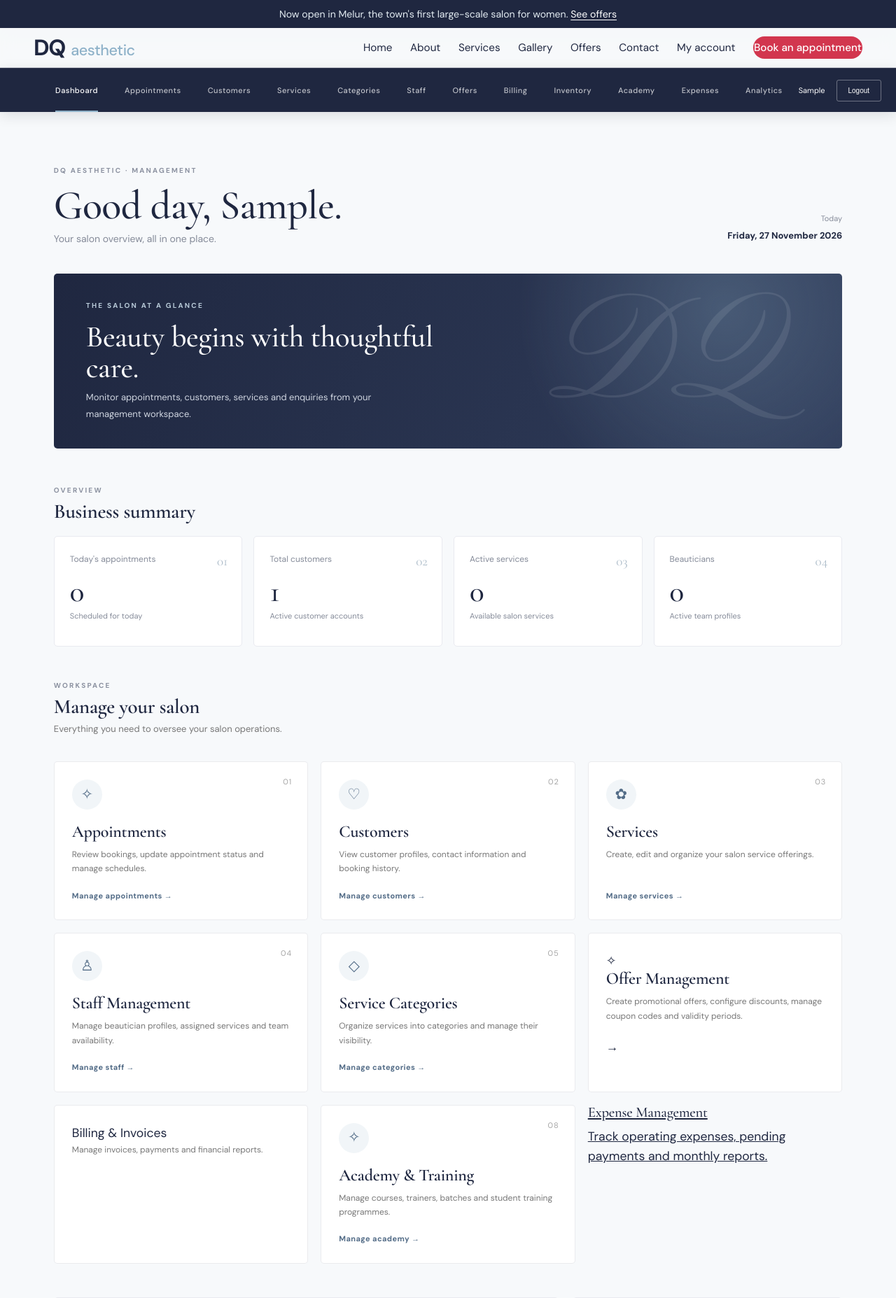
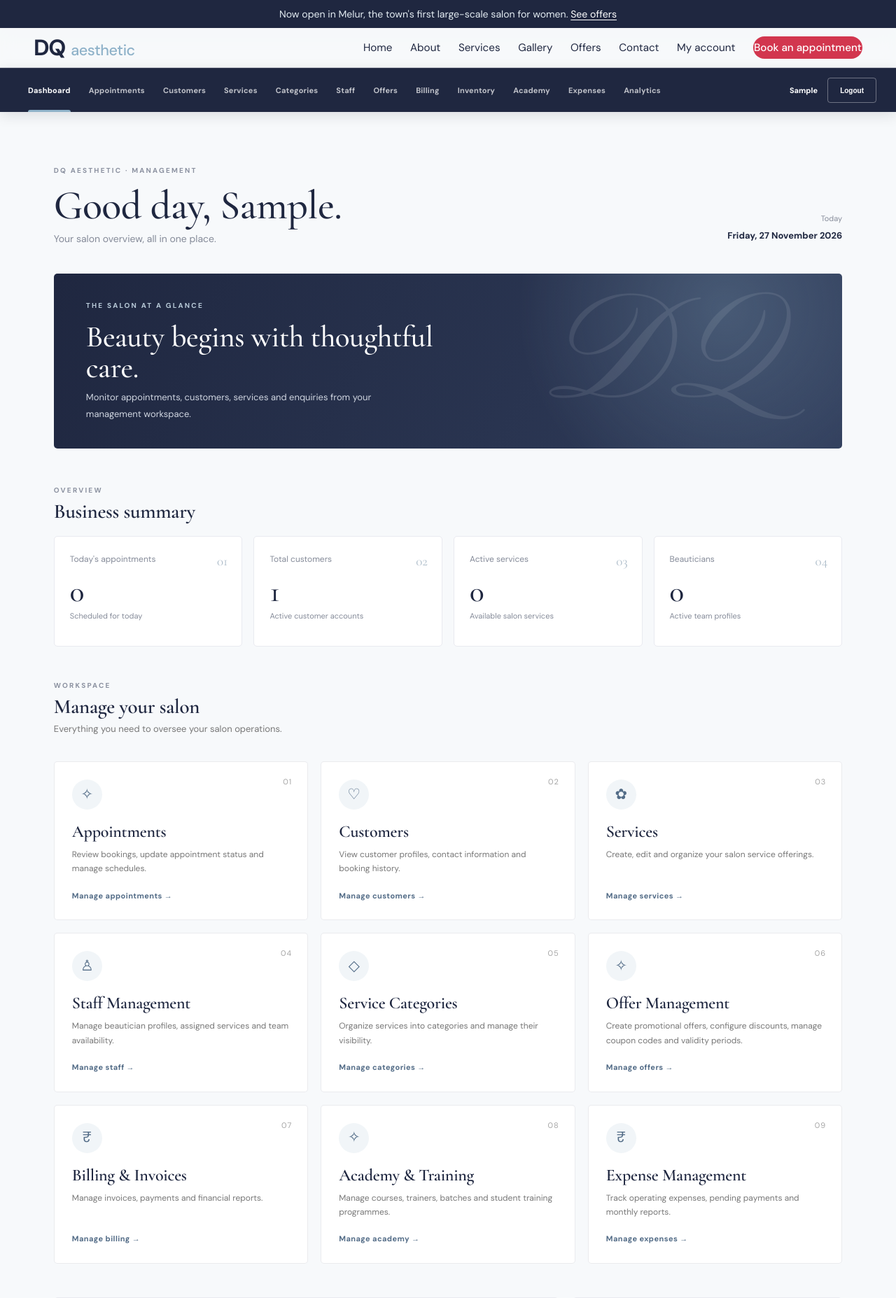
Before and after one commit to swethamanju2002/demo-parlour-project, a Django app: page /admin-panel/ in a window 1280 px wide. Shown: the top 1855 px of the page at 70% size. Run offline with Django 5.2, Linux system fonts and the light colour scheme; the visitor is signed in with stand-in values (Sample User, id 1); data comes from the database, SQL or seed files in the repository; data that the repository does not hold is empty.

Commit message:
all phases are completed

```diff
--- a/static/css/admin/navigation.css
+++ b/static/css/admin/navigation.css
@@ -4,9 +4,8 @@
 ========================================== */
 
 .admin-navigation {
-    position: sticky;
-    top: 0;
-    z-index: 1000;
+    position: relative;
+    z-index: 100;
     width: 100%;
     background: #1F2740;
     border-top: 1px solid rgba(255,255,255,0.08);
@@ -14,27 +13,41 @@
 }
 
 .admin-navigation-inner {
-    max-width: 1440px;
+    width: 100%;
+    max-width: 1600px;
     min-height: 62px;
     margin: 0 auto;
-    padding: 0 5%;
+    padding: 0 28px;
+
     display: flex;
     align-items: center;
-    gap: 8px;
+    gap: 2px;
+
+    overflow-x: auto;
+    overflow-y: hidden;
+    scrollbar-width: thin;
+    scrollbar-color: rgba(255,255,255,0.25) transparent;
 }
 
 .admin-nav-link {
     position: relative;
     display: inline-flex;
+    flex: 0 0 auto;
     align-items: center;
+    justify-content: center;
+
     min-height: 62px;
-    padding: 0 15px;
+    padding: 0 12px;
+
     color: rgba(255,255,255,0.72);
     text-decoration: none;
+    white-space: nowrap;
+
     font-size: 11px;
-    font-weight: 500;
-    letter-spacing: 0.5px;
-    transition: color 0.25s ease;
+    font-weight: 600;
+    letter-spacing: 0.2px;
+
+    transition: color 0.25s ease, background 0.25s ease;
 }
 
 .admin-nav-link:hover,
@@ -42,38 +55,61 @@
     color: #fff;
 }
 
+.admin-nav-link:hover {
+    background: rgba(255,255,255,0.04);
+}
+
 .admin-nav-link.active::after {
     content: "";
     position: absolute;
     bottom: 0;
-    left: 15px;
-    right: 15px;
-    height: 2px;
+    left: 12px;
+    right: 12px;
+    height: 3px;
     background: #8FB2C9;
+    border-radius: 3px 3px 0 0;
 }
 
 .admin-nav-account {
+    flex: 0 0 auto;
     margin-left: auto;
+
     display: flex;
     align-items: center;
-    gap: 16px;
+    justify-content: center;
+    gap: 14px;
+
+    padding-left: 16px;
     color: #fff;
+    white-space: nowrap;
     font-size: 11px;
+    font-weight: 600;
+}
+
+.admin-nav-account span {
+    white-space: nowrap;
 }
 
 .admin-nav-account form {
+    flex: 0 0 auto;
     margin: 0;
 }
 
 .admin-nav-account button {
-    padding: 9px 16px;
+    min-height: 36px;
+    padding: 0 17px;
+
     background: transparent;
     border: 1px solid rgba(255,255,255,0.35);
-    border-radius: 3px;
+    border-radius: 4px;
+
     color: #fff;
     font-size: 10px;
+    font-weight: 600;
+    white-space: nowrap;
+
     cursor: pointer;
-    transition: background 0.25s ease;
+    transition: background 0.25s ease, border-color 0.25s ease;
 }
 
 .admin-nav-account button:hover {
--- a/templates/admin_panel/dashboard.html
+++ b/templates/admin_panel/dashboard.html
@@ -128,16 +128,18 @@
             </a>
 
             <a href="{% url 'admin_panel:offers' %}" class="management-card">
-                <div class="management-card-icon">✧</div>
-                <div class="management-card-content">
-                    <h3>Offer Management</h3>
-                    <p>Create promotional offers, configure discounts, manage coupon codes and validity periods.</p>
-                </div>
-                <span class="management-card-arrow">→</span>
+                <span class="management-number">06</span>
+                <div class="management-icon">✧</div>
+                <h3>Offer Management</h3>
+                <p>Create promotional offers, configure discounts, manage coupon codes and validity periods.</p>
+                <span class="management-link">Manage offers →</span>
             </a>
-            <a href="{% url 'admin_panel:billing' %}" class="management-card">
-                <span>Billing & Invoices</span>
+           <a href="{% url 'admin_panel:billing' %}" class="management-card">
+                <span class="management-number">07</span>
+                <div class="management-icon">₹</div>
+                <h3>Billing &amp; Invoices</h3>
                 <p>Manage invoices, payments and financial reports.</p>
+                <span class="management-link">Manage billing →</span>
             </a>
             <a href="{% url 'admin_panel:academy_dashboard' %}" class="management-card">
             <span class="management-number">08</span>
@@ -146,11 +148,12 @@
             <p>Manage courses, trainers, batches and student training programmes.</p>
             <span class="management-link">Manage academy →</span>
             </a>
-            <a href="{% url 'admin_panel:expense_dashboard' %}" class="adm-management-card">
-                <div>
-                    <h3>Expense Management</h3>
-                    <p>Track operating expenses, pending payments and monthly reports.</p>
-                </div>
+            <a href="{% url 'admin_panel:expense_dashboard' %}" class="management-card">
+                <span class="management-number">09</span>
+                <div class="management-icon">₹</div>
+                <h3>Expense Management</h3>
+                <p>Track operating expenses, pending payments and monthly reports.</p>
+                <span class="management-link">Manage expenses →</span>
             </a>
         </div>
     </section>
--- a/templates/base/public.html
+++ b/templates/base/public.html
@@ -27,7 +27,12 @@
       {% else %}
         <a href="{% url 'accounts:login' %}">Sign in</a>
       {% endif %}
-      <a class="btn btn-primary btn-small" href="{% url 'client:dashboard' %}">Book an appointment</a>
+      {% if user.is_authenticated and user.role == "customer" %}
+          <a class="btn btn-primary btn-small"
+            href="{% url 'client:dashboard' %}">
+              Book an appointment
+          </a>
+      {% endif %}
     </nav>
   </div>
 </header>
@@ -75,7 +80,7 @@
         Billing
       </a>
         <a href="{% url 'admin_panel:inventory_products' %}"
-           class="admin-nav-link {% if 'categor' in request.resolver_match.url_name and 'inventory' not in request.resolver_match.url_name %}active{% endif %}">
+          class="admin-nav-link {% if 'inventory' in request.resolver_match.url_name %}active{% endif %}">
             Inventory
         </a>
         <a href="{% url 'admin_panel:academy_dashboard' %}"
@@ -123,5 +128,6 @@
   </div>
   {% if BRAND.demo_mode %}<p class="fine">Demonstration build. Sample services, prices and customers are placeholders until the salon confirms its own.</p>{% endif %}
 </footer>
+
 {% endblock %}
 {% block js %}<script src="{% static 'js/public/nav.js' %}"></script><script src="{% static 'js/public/motion.js' %}"></script>{% endblock %}
```
Also changed, not shown: other parts of static/css/admin/navigation.css (+30 -6 lines).
